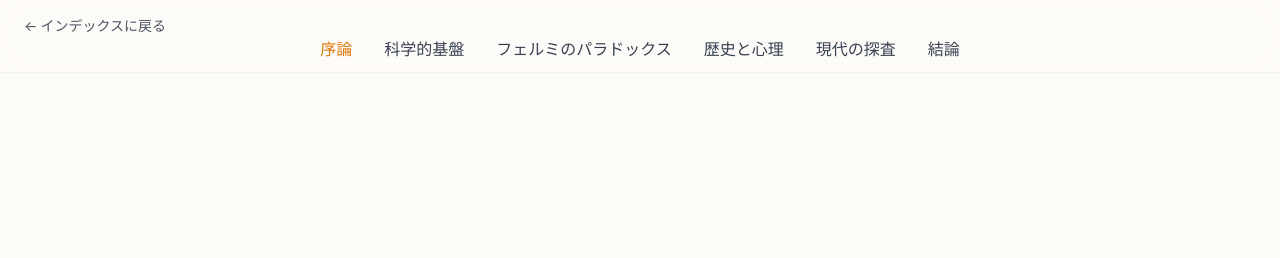
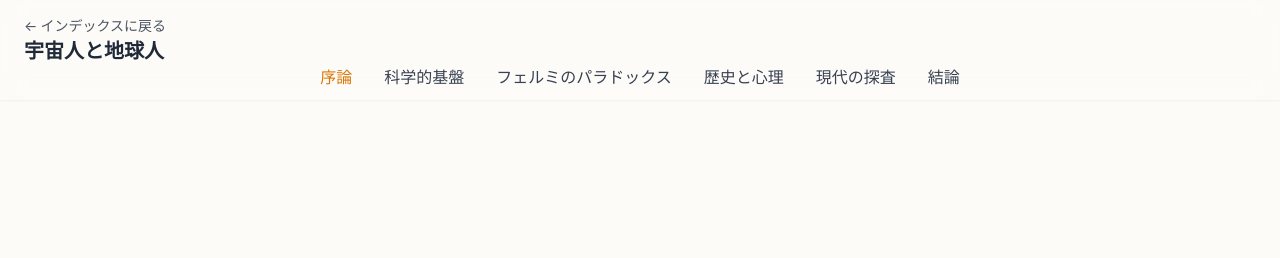
Before and after one commit to yumi-wisely/higumabear, a plain HTML site: page alien/index.html in a window 1280 px wide. Shown: the top 258 px of the page. Drawn offline with nearby package versions, Linux system fonts and the light colour scheme.

Commit message:
Update index.html

```diff
--- a/alien/index.html
+++ b/alien/index.html
@@ -39,6 +39,7 @@
     <header class="sticky top-0 z-50 bg-primary/80 backdrop-blur-md shadow-sm">
         <nav class="container mx-auto px-6 py-3">
         <a href="../" class="text-sm text-gray-600 hover:text-accent">← インデックスに戻る</a>
+        <div class="text-xl font-bold text-gray-800">宇宙人と地球人</div>
             <ul class="flex justify-center space-x-4 md:space-x-8 text-sm md:text-base font-medium">
                 <li><a class="nav-link" data-target="introduction">序論</a></li>
                 <li><a class="nav-link" data-target="science">科学的基盤</a></li>
```
